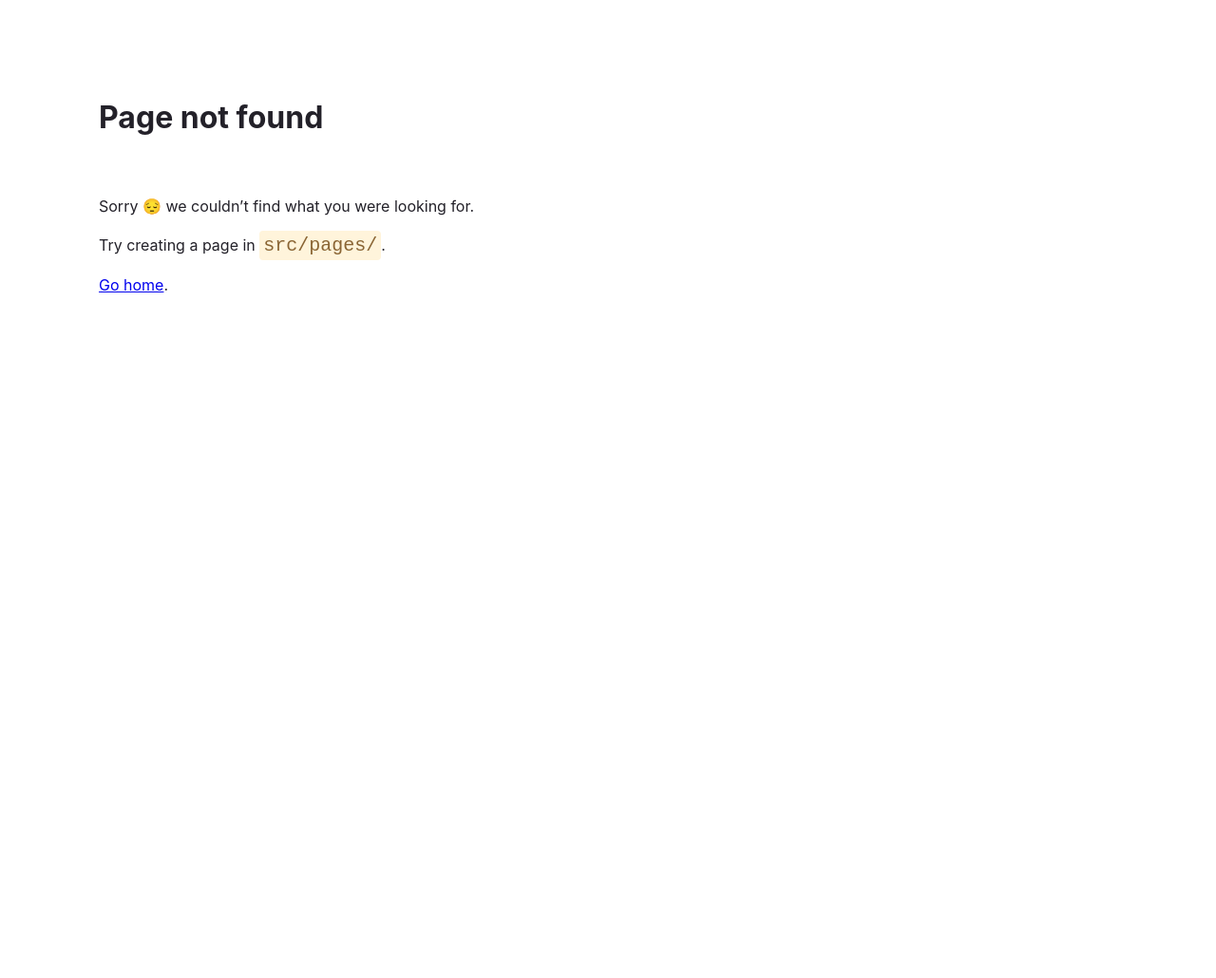
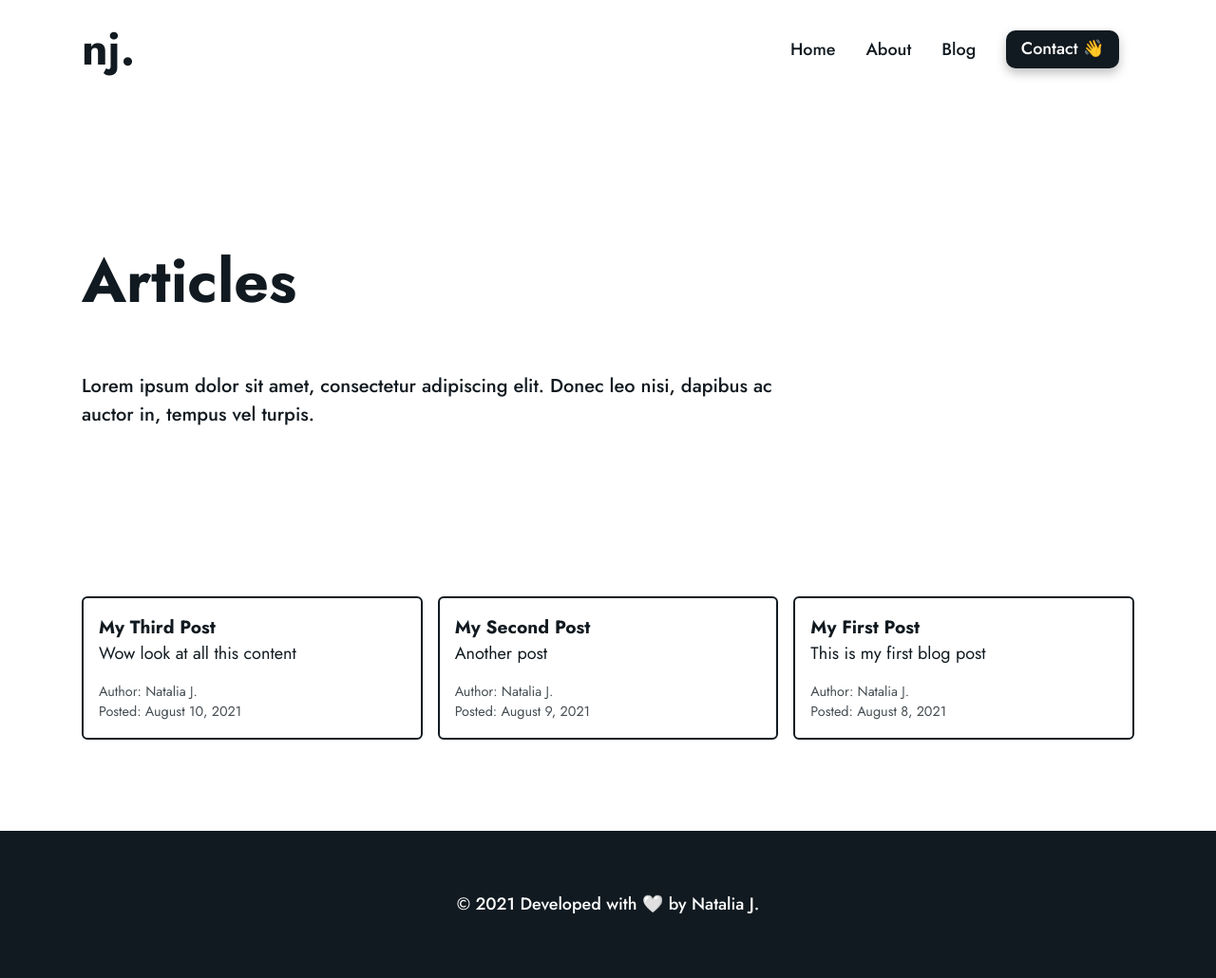
Before and after one commit to nataliajusticia/gatsby-nataliajusticia.com, a Gatsby site: page /blog in a window 1280 px wide. Before the commit this address had no page. Shown: the whole page at 95% size. Before the commit the page ends 800 px from the top, so only its background shows below. Built offline with nearby package versions, Linux system fonts and the light colour scheme; Gatsby itself is replaced by a stand-in of ours.

Commit message:
Query blog data with GraphQL

```diff
--- /dev/null
+++ b/blog/first-blogpost.mdx
@@ -0,0 +1,13 @@
+---
+title: "My First Post"
+teaser: "This is my first blog post"
+date: "2021-08-08"
+author: "Natalia J."
+---
+
+This is my first blog post! Isn't it **great**?
+Some of my **favorite** things are:
+
+- Petting dogs
+- Singing
+- Eating potato-based foods
--- /dev/null
+++ b/blog/second-blogpost.mdx
@@ -0,0 +1,8 @@
+---
+title: "My Second Post"
+teaser: "Another post"
+date: "2021-08-09"
+author: "Natalia J."
+---
+
+Here's another post! It's even better than the first one!
--- /dev/null
+++ b/blog/third-blogpost.mdx
@@ -0,0 +1,8 @@
+---
+title: "My Third Post"
+teaser: "Wow look at all this content"
+date: "2021-08-10"
+author: "Natalia J."
+---
+
+Wow look at all this content. How do they do it?
--- a/gatsby-config.js
+++ b/gatsby-config.js
@@ -1,11 +1,20 @@
 module.exports = {
   siteMetadata: {
     siteUrl: "https://www.yourdomain.tld",
-    title: "My First Gatsby Site",
+    title: "Gatsby Blog",
   },
   plugins: [
     "gatsby-plugin-gatsby-cloud",
     "gatsby-plugin-image",
     "gatsby-plugin-sharp",
+    {
+      resolve: "gatsby-source-filesystem",
+      options: {
+        name: `blog`,
+        path: `${__dirname}/blog`,
+        ignore: [`**/\.*`],
+      },
+    },
+    "gatsby-plugin-mdx",
   ],
 };
--- a/package.json
+++ b/package.json
@@ -15,9 +15,12 @@
     "clean": "gatsby clean"
   },
   "dependencies": {
+    "@mdx-js/mdx": "^1.6.22",
+    "@mdx-js/react": "^1.6.22",
     "gatsby": "^3.11.0",
     "gatsby-plugin-gatsby-cloud": "^2.11.0",
     "gatsby-plugin-image": "^1.11.0",
+    "gatsby-plugin-mdx": "^2.11.0",
     "gatsby-plugin-sharp": "^3.11.0",
     "gatsby-source-filesystem": "^3.11.0",
     "react": "^17.0.1",
--- a/src/components/Header.js
+++ b/src/components/Header.js
@@ -19,6 +19,9 @@ const Nav = () => {
             <Link to="/about">About</Link>
           </li>
           <li>
+            <Link to="/blog">Blog</Link>
+          </li>
+          <li>
             <a
               href="mailto:nataliajusticia@gmail.com"
               className={styles.contactBtn}
--- a/src/components/Layout.js
+++ b/src/components/Layout.js
@@ -1,20 +1,30 @@
 import React from "react";
+import { useStaticQuery, graphql } from "gatsby";
 import Header from "./Header";
 import Footer from "./Footer";
 
 import * as styles from "../styles/layout.module.css";
 
 const Layout = ({ pageTitle, children }) => {
+  const data = useStaticQuery(graphql`
+    query {
+      site {
+        siteMetadata {
+          title
+        }
+      }
+    }
+  `);
+
   return (
     <div className={styles.mainWrapper}>
-      <title>{pageTitle}</title>
+      <title>
+        {pageTitle} | {data.site.siteMetadata.title}
+      </title>
 
       <Header />
 
-      <main className={styles.container}>
-        <h1>{pageTitle}</h1>
-        {children}
-      </main>
+      <main className={styles.container}>{children}</main>
 
       <Footer />
     </div>
--- /dev/null
+++ b/src/components/TitleSection.js
@@ -0,0 +1,14 @@
+import React from "react";
+
+import * as styles from "../styles/titlesection.module.css";
+
+const TitleSection = (props) => {
+  return (
+    <section className={styles.titleSectionWrapper}>
+      <h1 className={styles.title}>{props.title}</h1>
+      <p className={styles.subtitle}>{props.subtitle}</p>
+    </section>
+  );
+};
+
+export default TitleSection;
--- a/src/pages/404.js
+++ b/src/pages/404.js
@@ -1,53 +1,18 @@
 import React from "react";
 import { Link } from "gatsby";
+import Layout from "../components/Layout";
+import TitleSection from "../components/TitleSection";
 
-// styles
-const pageStyles = {
-  color: "#232129",
-  padding: "96px",
-  fontFamily: "-apple-system, Roboto, sans-serif, serif",
-};
-const headingStyles = {
-  marginTop: 0,
-  marginBottom: 64,
-  maxWidth: 320,
-};
-
-const paragraphStyles = {
-  marginBottom: 48,
-};
-const codeStyles = {
-  color: "#8A6534",
-  padding: 4,
-  backgroundColor: "#FFF4DB",
-  fontSize: "1.25rem",
-  borderRadius: 4,
-};
-
-// markup
 const NotFoundPage = () => {
   return (
-    <main style={pageStyles}>
-      <title>Not found</title>
-      <h1 style={headingStyles}>Page not found</h1>
-      <p style={paragraphStyles}>
-        Sorry{" "}
-        <span role="img" aria-label="Pensive emoji">
-          😔
-        </span>{" "}
-        we couldn’t find what you were looking for.
-        <br />
-        {process.env.NODE_ENV === "development" ? (
-          <>
-            <br />
-            Try creating a page in <code style={codeStyles}>src/pages/</code>.
-            <br />
-          </>
-        ) : null}
-        <br />
-        <Link to="/">Go home</Link>.
-      </p>
-    </main>
+    <Layout pageTitle="Not found">
+      <TitleSection
+        title="Page not found"
+        subtitle="Sorry, we couldn’t find what you were looking for."
+      />
+
+      <Link to="/">Go home</Link>
+    </Layout>
   );
 };
 
--- /dev/null
+++ b/src/pages/blog.js
@@ -0,0 +1,51 @@
+import React from "react";
+import { graphql } from "gatsby";
+import Layout from "../components/Layout";
+import TitleSection from "../components/TitleSection";
+
+import * as styles from "../styles/blog.module.css";
+
+const BlogPage = ({ data }) => {
+  return (
+    <Layout pageTitle="Blog">
+      <TitleSection
+        title="Articles"
+        subtitle="Lorem ipsum dolor sit amet, consectetur adipiscing elit. Donec leo nisi, dapibus ac auctor in, tempus vel turpis."
+      />
+
+      <ul className={styles.blogList}>
+        {data.allMdx.nodes.map((node) => (
+          <li key={node.id} className={styles.blogPost}>
+            <h2>{node.frontmatter.title}</h2>
+            <p>{node.frontmatter.teaser}</p>
+            <p className={styles.blogPostAuthor}>
+              Author: {node.frontmatter.author}
+            </p>
+            <p className={styles.blogPostDate}>
+              Posted: {node.frontmatter.date}
+            </p>
+          </li>
+        ))}
+      </ul>
+    </Layout>
+  );
+};
+
+export const query = graphql`
+  {
+    allMdx(sort: { fields: frontmatter___date, order: DESC }) {
+      nodes {
+        frontmatter {
+          title
+          teaser
+          date(formatString: "MMMM D, YYYY")
+          author
+        }
+        id
+        body
+      }
+    }
+  }
+`;
+
+export default BlogPage;
--- /dev/null
+++ b/src/styles/blog.module.css
@@ -0,0 +1,44 @@
+/*
+ * Blog
+ */
+
+.blogList {
+  list-style: none;
+  margin: 0;
+  padding: 0;
+  display: grid;
+  grid-template-columns: 1fr 1fr 1fr;
+  grid-gap: 16px;
+  padding-top: 80px;
+  padding-bottom: 80px;
+}
+
+.blogPost {
+  cursor: pointer;
+  border: 2px solid #111a20;
+  border-radius: 6px;
+  padding: 1rem;
+  display: flex;
+  flex-direction: column;
+  align-content: stretch;
+  transition: 0.2s ease;
+}
+
+.blogPost:hover {
+  box-shadow: 0.5rem 1rem 0 0 #111a20;
+}
+
+.blogPost h2 {
+  font-size: 1.2rem;
+}
+
+.blogPostAuthor {
+  color: #464e53;
+  margin-top: 1rem;
+  font-size: 0.9rem;
+}
+
+.blogPostDate {
+  color: #464e53;
+  font-size: 0.9rem;
+}
--- /dev/null
+++ b/src/styles/titlesection.module.css
@@ -0,0 +1,30 @@
+/*
+ * Title Section
+ */
+
+.titleSectionWrapper {
+  padding-top: 80px;
+  padding-bottom: 80px;
+}
+
+.title {
+  font-size: 3rem;
+  margin: 3rem 0;
+}
+
+.subtitle {
+  font-weight: 500;
+  font-size: 1.25rem;
+  margin: 1rem 0;
+}
+
+@media screen and (min-width: 960px) {
+  .title {
+    font-size: 4rem;
+    width: 90%;
+  }
+
+  .subtitle {
+    width: 70%;
+  }
+}
```
Also changed, not shown: src/pages/about.js (+5 -3 lines), src/pages/index.js (+9 -3 lines), 1 other file.
